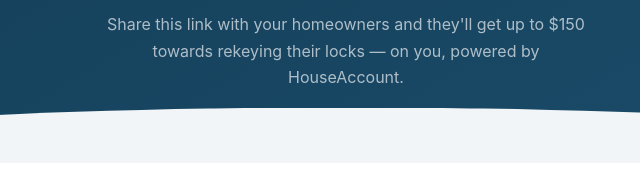
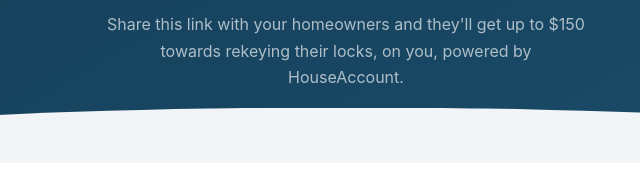
Before and after one commit to alexaminerva/houseaccount-fl-rekey, a plain HTML site: page agent-share.html in a window 1280 px wide. Shown: the part 293-476 px from the top of the page, 294-934 px from the left. Drawn offline with nearby package versions, Linux system fonts and the light colour scheme.

Commit message:
Remove em-dashes

```diff
--- a/agent-share.html
+++ b/agent-share.html
@@ -162,7 +162,7 @@ body { font-family: -apple-system, 'Segoe UI', sans-serif; background: var(--cre
 <section class="hero">
   <div class="hero-pill">For real estate agents</div>
   <h1>Give your clients a closing gift <span>they'll actually use.</span></h1>
-  <p class="hero-sub">Share this link with your homeowners and they'll get up to $150 towards rekeying their locks — on you, powered by HouseAccount.</p>
+  <p class="hero-sub">Share this link with your homeowners and they'll get up to $150 towards rekeying their locks, on you, powered by HouseAccount.</p>
 </section>
 
 <!-- WHAT IS HOUSEACCOUNT -->
```
